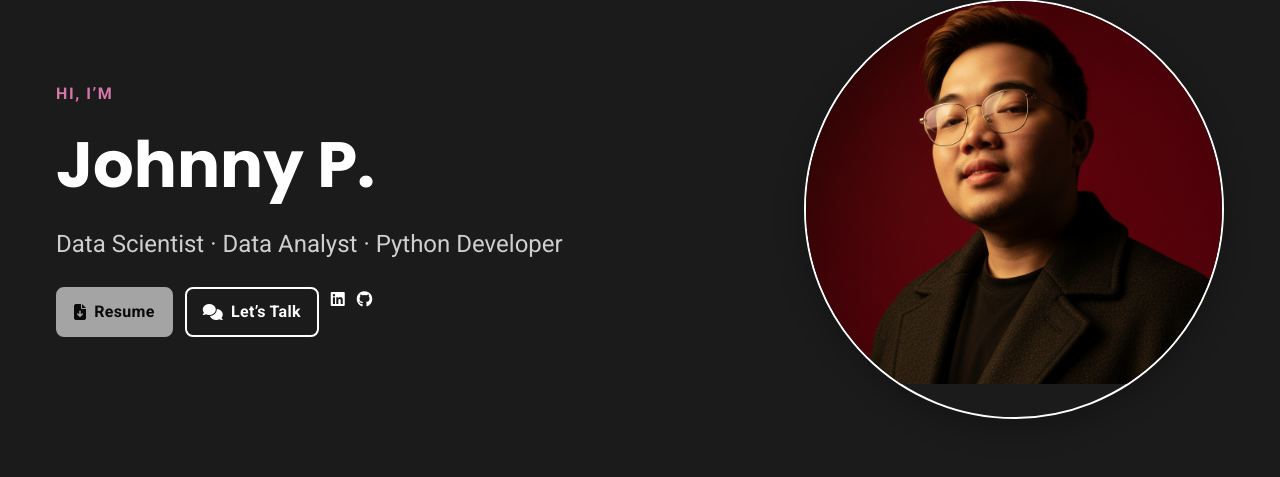
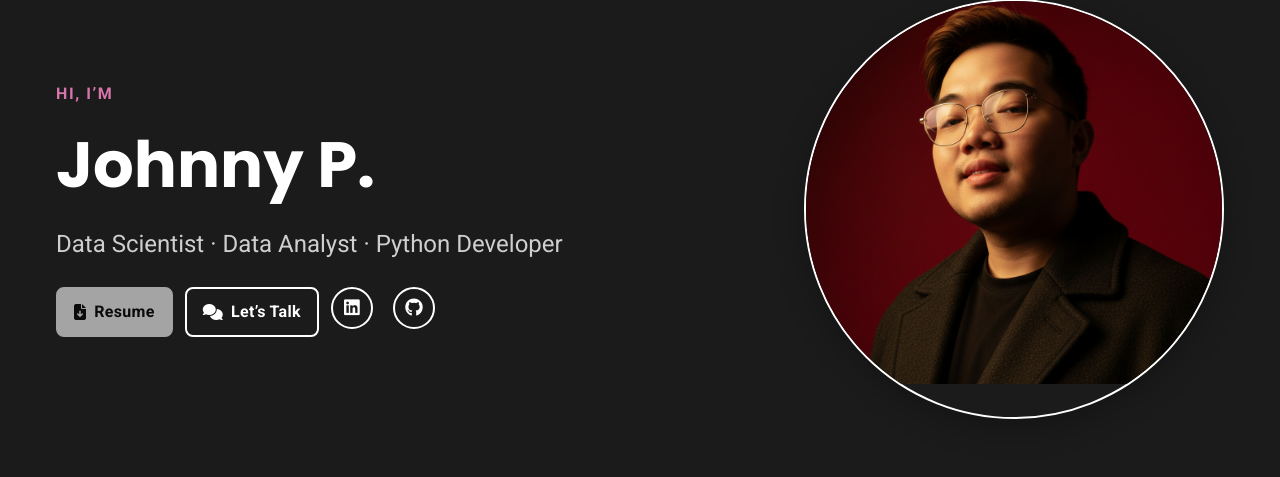
Before and after one commit to Trickerqty/Johnny-Portfolio, a Flask app: page / in a window 1280 px wide. Shown: the part 167-644 px from the top of the page. Run offline with Flask 3, Linux system fonts and the light colour scheme.

Commit message:
Fix style

```diff
--- a/static/css/style.css
+++ b/static/css/style.css
@@ -349,3 +349,24 @@ a { color: inherit; text-decoration: none; }
   opacity: 0.6;
   cursor: not-allowed;
 }
+
+.icon-btn{
+  display: inline-flex;
+  align-items: center;
+  justify-content: center;
+  width: 42px;
+  height: 42px;
+  border: 2px solid var(--fg);
+  border-radius: 9999px;
+  transition: transform .15s ease, color .2s ease, border-color .2s ease;
+  text-decoration: none;
+  font-size: 18px;
+}
+
+.icon-btn + .icon-btn { margin-left: 8px; }
+
+.icon-btn:hover{
+  color: var(--accent);
+  border-color: var(--accent);
+  transform: translateY(-1px);
+}
```
